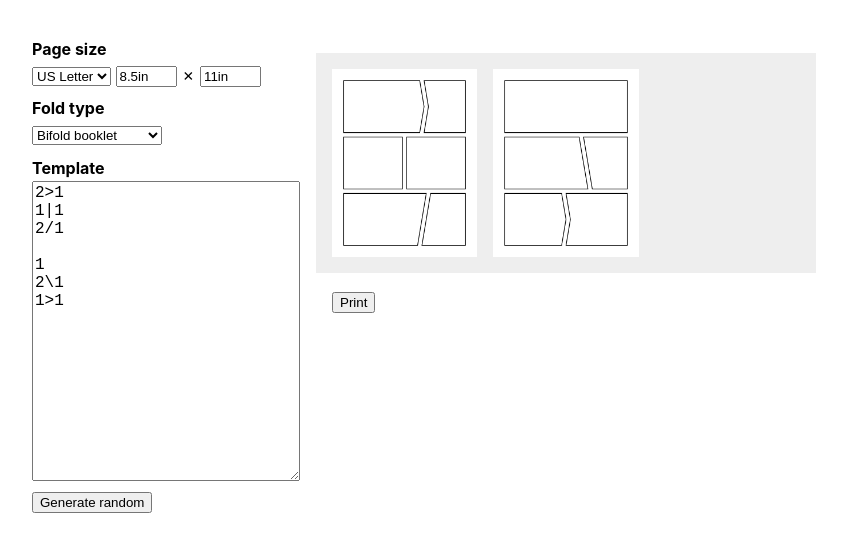
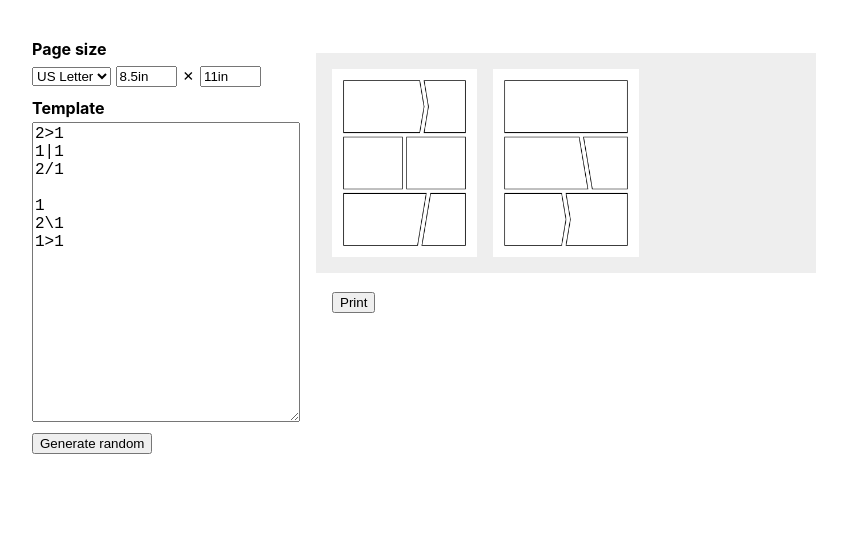
Before and after one commit to johnellmore/comic-book-framer, a plain HTML site: page index.html in a window 1280 px wide. Shown: the part 182-734 px from the top of the page, without its empty margins (224-1071 px from the left). Drawn offline with Linux system fonts and the light colour scheme.

Commit message:
disable fold type for now

```diff
--- a/index.html
+++ b/index.html
@@ -102,7 +102,7 @@
           <span>Page size</span>
           <page-size id="page-size"></page-size>
         </label>
-        <label>
+        <label style="display: none">
           <span>Fold type</span>
           <select id="fold-type">
             <option value="bifold">Bifold booklet</option>
```
